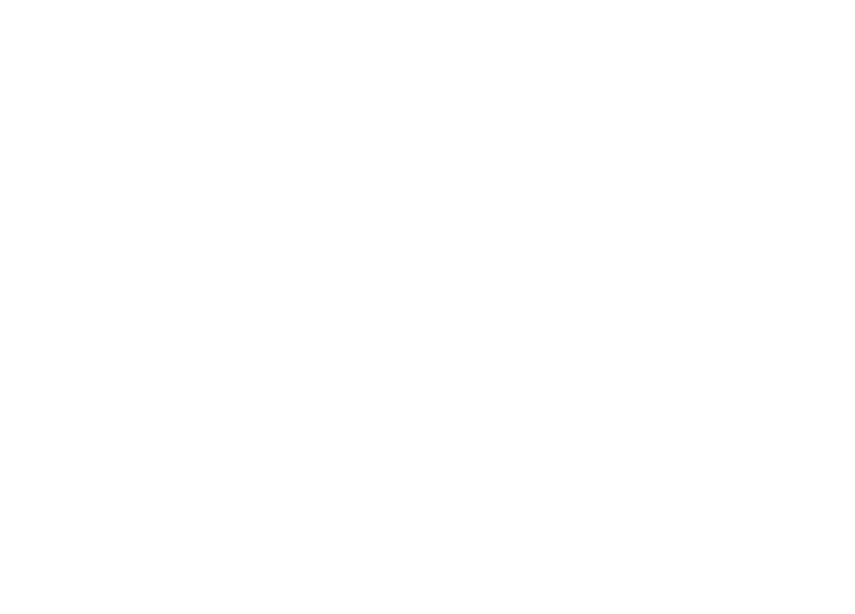
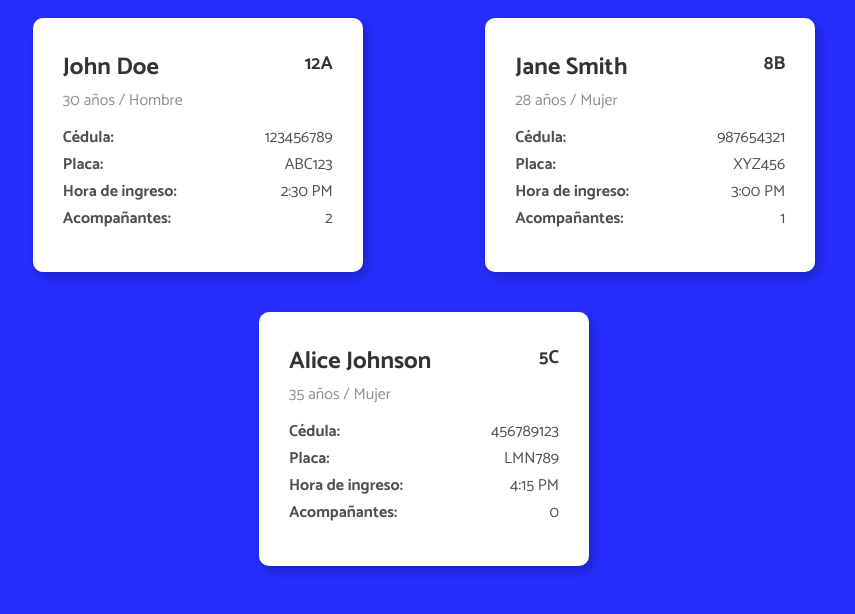
Before and after one commit to AGuardiola20/safegate-project-react, a React (Vite) app: page / in a window 1280 px wide. Shown: the top 614 px of the page, without its empty margins (216-1071 px from the left). Built offline with nearby package versions, Linux system fonts and the light colour scheme.

Commit message:
add: card components and types

```diff
--- a/src/App.css
+++ b/src/App.css
@@ -3,3 +3,22 @@
 body {
   font-family: var(--font-family);
 }
+
+.guestCardsContainer {
+  display: flex;
+  justify-content: space-around;
+  gap: 20px;
+  flex-wrap: wrap;
+  width: 70%;
+  margin: 0 auto;
+}
+
+@media (max-width: 600px) {
+  .guestCardsContainer {
+    justify-content: center;
+  }
+  .guestCardsContainer > .card_container {
+    flex: 0 0 calc(50% - 20px);
+    max-width: calc(50% - 20px);
+  }
+}
--- a/src/App.tsx
+++ b/src/App.tsx
@@ -1,7 +1,71 @@
 import "./App.css";
+import { GuestCard } from "./components/GuessCard/GuestCard";
+import { Guest } from "./types/types";
+
+// TODO: Cambiar esto por data funcional
+const GUEST: Guest[] = [
+  {
+    name: "John Doe",
+    age: 30,
+    isMale: true,
+    plate: "ABC123",
+    idNumber: "123456789",
+    checkInTime: "2024-11-04T14:30:00",
+    companions: 2,
+    houseNumber: "12A",
+  },
+  {
+    name: "Jane Smith",
+    age: 28,
+    isMale: false,
+    plate: "XYZ456",
+    idNumber: "987654321",
+    checkInTime: "2024-11-04T15:00:00",
+    companions: 1,
+    houseNumber: "8B",
+  },
+  {
+    name: "Alice Johnson",
+    age: 35,
+    isMale: false,
+    plate: "LMN789",
+    idNumber: "456789123",
+    checkInTime: "2024-11-04T16:15:00",
+    companions: 0,
+    houseNumber: "5C",
+  },
+  {
+    name: "Bob Brown",
+    age: 40,
+    isMale: true,
+    plate: "JKL012",
+    idNumber: "321654987",
+    checkInTime: "2024-11-04T17:45:00",
+    companions: 3,
+    houseNumber: "3D",
+  },
+  {
+    name: "Emma Davis",
+    age: 26,
+    isMale: false,
+    plate: "PQR345",
+    idNumber: "654321789",
+    checkInTime: "2024-11-04T18:30:00",
+    companions: 1,
+    houseNumber: "9E",
+  },
+];
 
 function App() {
-  return <></>;
+  return (
+    <>
+      <div className="guestCardsContainer">
+        <GuestCard guest={GUEST[0]} />
+        <GuestCard guest={GUEST[1]} />
+        <GuestCard guest={GUEST[2]} />
+      </div>
+    </>
+  );
 }
 
 export default App;
--- /dev/null
+++ b/src/components/GuessCard/GuestCard.css
@@ -0,0 +1,59 @@
+@import "../../global-variables.css";
+
+h1,
+h2,
+h3,
+p,
+div {
+  margin: 0;
+  padding: 0;
+}
+
+body {
+  background-color: var(--primary-color);
+}
+
+.card_container {
+  flex: 1 1 250px;
+  background-color: var(--card-bg);
+  border-radius: 10px;
+  padding: 30px;
+  box-shadow: var(--card-box-shadow);
+  min-width: 250px;
+  max-width: 270px;
+  margin: 10px;
+  transition: transform 0.3s;
+  cursor: pointer;
+}
+
+.card_container:hover {
+  transform: scale(1.04);
+}
+
+.card_header {
+  display: flex;
+  justify-content: space-between;
+}
+.card_header h2,
+h3 {
+  color: var(--text-primary);
+}
+.card_header p {
+  color: var(--text-tertiary);
+}
+
+.card_info {
+  padding: 10px 0;
+}
+
+.card_info-item {
+  display: flex;
+  justify-content: space-between;
+}
+
+.card_item_title {
+  font-weight: bold;
+}
+.card_info-item p {
+  color: var(--text-secondary);
+}
--- /dev/null
+++ b/src/components/GuessCard/GuestCard.tsx
@@ -0,0 +1,49 @@
+import { Guest } from "../../types/types";
+import "./GuestCard.css";
+
+type GuestCardProps = {
+  guest: Guest;
+};
+
+const formatCheckInTime = (checkInTime: string): string => {
+  const [hour, minute] = checkInTime.split("T")[1].split(":");
+  let hourNumber: number = parseInt(hour, 10);
+  const ampm: string = hourNumber >= 12 ? "PM" : "AM";
+  hourNumber = hourNumber % 12 || 12;
+  return `${hourNumber}:${minute} ${ampm}`;
+};
+
+const InfoItem = ({
+  title,
+  value,
+}: {
+  title: string;
+  value: string | number;
+}) => (
+  <div className="card_info-item">
+    <p className="card_item_title">{title}:</p>
+    <p>{value}</p>
+  </div>
+);
+
+export const GuestCard = ({ guest }: GuestCardProps) => {
+  const time12hr = formatCheckInTime(guest.checkInTime);
+
+  return (
+    <div className="card_container">
+      <div className="card_header">
+        <div>
+          <h2>{guest.name}</h2>
+          <p>{`${guest.age} años / ${guest.isMale ? "Hombre" : "Mujer"}`}</p>
+        </div>
+        <h3>{guest.houseNumber}</h3>
+      </div>
+      <div className="card_info">
+        <InfoItem title="Cédula" value={guest.idNumber} />
+        <InfoItem title="Placa" value={guest.plate} />
+        <InfoItem title="Hora de ingreso" value={time12hr} />
+        <InfoItem title="Acompañantes" value={guest.companions} />
+      </div>
+    </div>
+  );
+};
--- a/src/global-variables.css
+++ b/src/global-variables.css
@@ -7,5 +7,6 @@
   --text-secondary: #505050;
   --text-tertiary: #909090;
 
+  --card-bg: #fff;
   --card-box-shadow: 4px 5px 12.2px rgba(0, 0, 0, 0.25);
 }
--- /dev/null
+++ b/src/types/types.ts
@@ -0,0 +1,10 @@
+export interface Guest {
+  name: string;
+  age: number;
+  isMale: boolean;
+  plate: string;
+  idNumber: string;
+  checkInTime: string;
+  companions: number;
+  houseNumber: string;
+}
```
